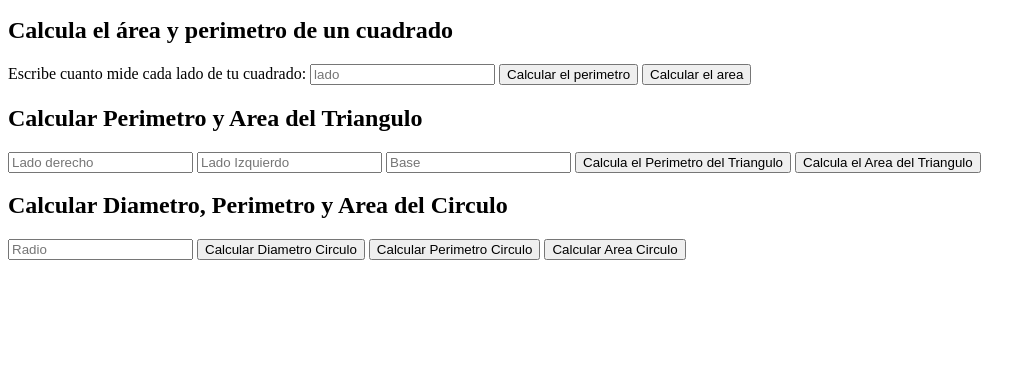
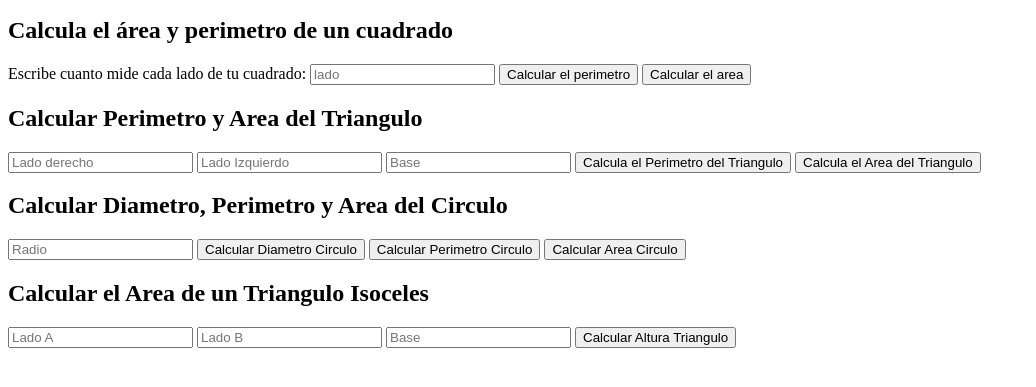
Before and after one commit to JMUT1/Curso-Practico-de-JS, a website: page index.html in a window 1280 px wide. Shown: the part 101-488 px from the top of the page, without its empty margins (0-1036 px from the left). Drawn offline with Linux system fonts and the light colour scheme.

Commit message:
HTML Triangulo Isoceles

```diff
--- a/index.html
+++ b/index.html
@@ -56,6 +56,16 @@
                 Calcular Area Circulo
             </button>
         </form>
+        <h2>Calcular el Area de un Triangulo Isoceles</h2>
+        <form>
+            <label for=""></label>
+            <input type="number" id="ladoTrianguloA" placeholder="Lado A">
+            <input type="number" id="ladoTrianguloB" placeholder="Lado B">
+            <input type="number" id="baseTriangulo" placeholder="Base">
+            <button type="button">
+                Calcular Altura Triangulo
+            </button>
+        </form>
     </section>
     <script src="./main.js"></script>
 </body>
```
